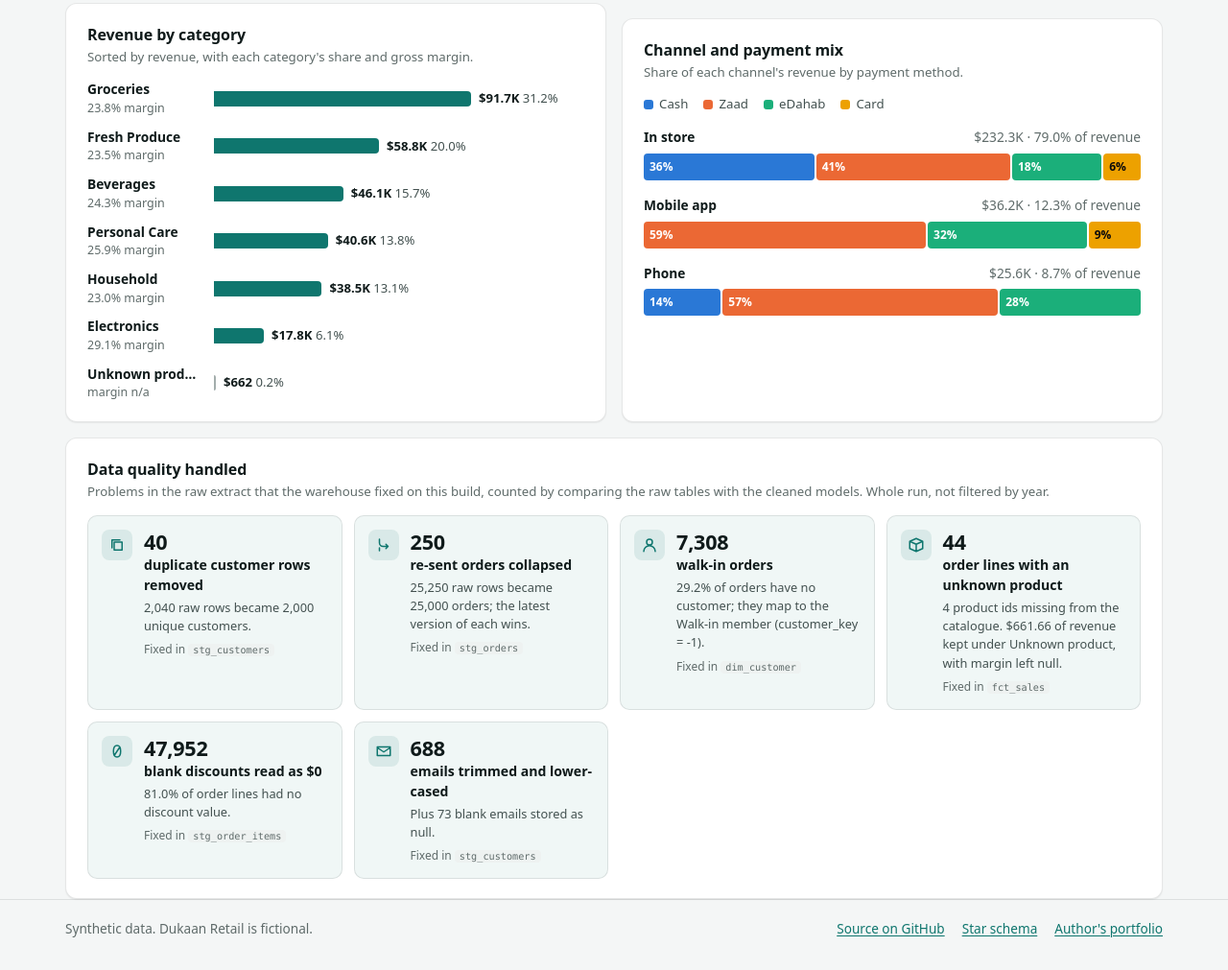
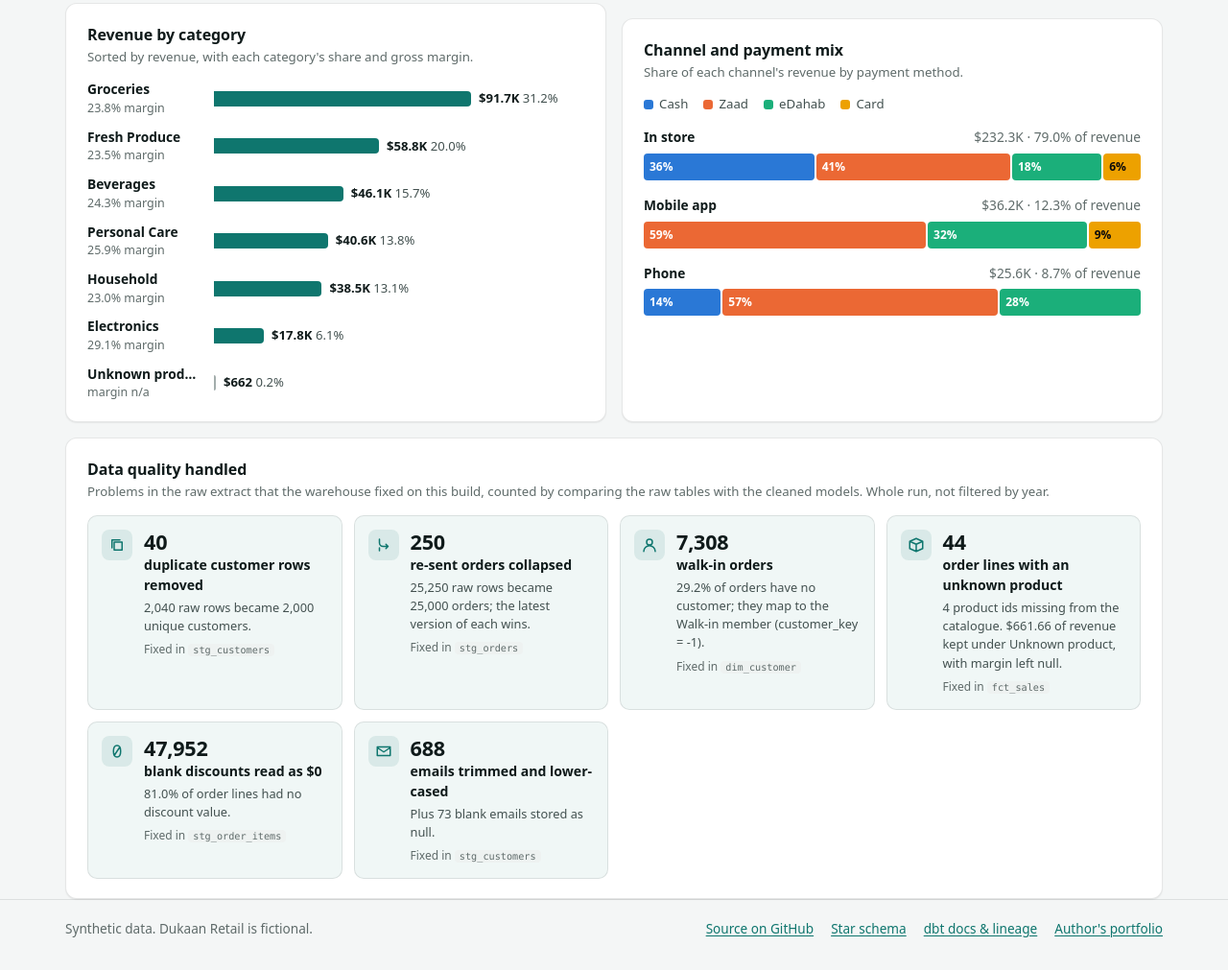
Before and after one commit to mahamed7/retail-data-warehouse, a plain HTML site: page dashboard/index.html in a window 1280 px wide. Shown: the part 1595-2606 px from the top of the page at 96% size. Drawn offline with nearby package versions, Linux system fonts and the light colour scheme.

Commit message:
Publish the dashboard and dbt docs to GitHub Pages from CI
Co-Authored-By: Claude Opus 5.5 <noreply@anthropic.com>

```diff
--- a/dashboard/index.html
+++ b/dashboard/index.html
@@ -138,6 +138,7 @@
       <nav class="footer-links" aria-label="Project links">
         <a href="https://github.com/mahamed7/retail-data-warehouse">Source on GitHub</a>
         <a href="https://github.com/mahamed7/retail-data-warehouse/blob/main/README.md#star-schema">Star schema</a>
+        <a href="dbt-docs/">dbt docs &amp; lineage</a>
         <a href="https://mahamed7.github.io/Portfolio/">Author's portfolio</a>
       </nav>
     </div>
```
Also changed, not shown: 1 other file.
